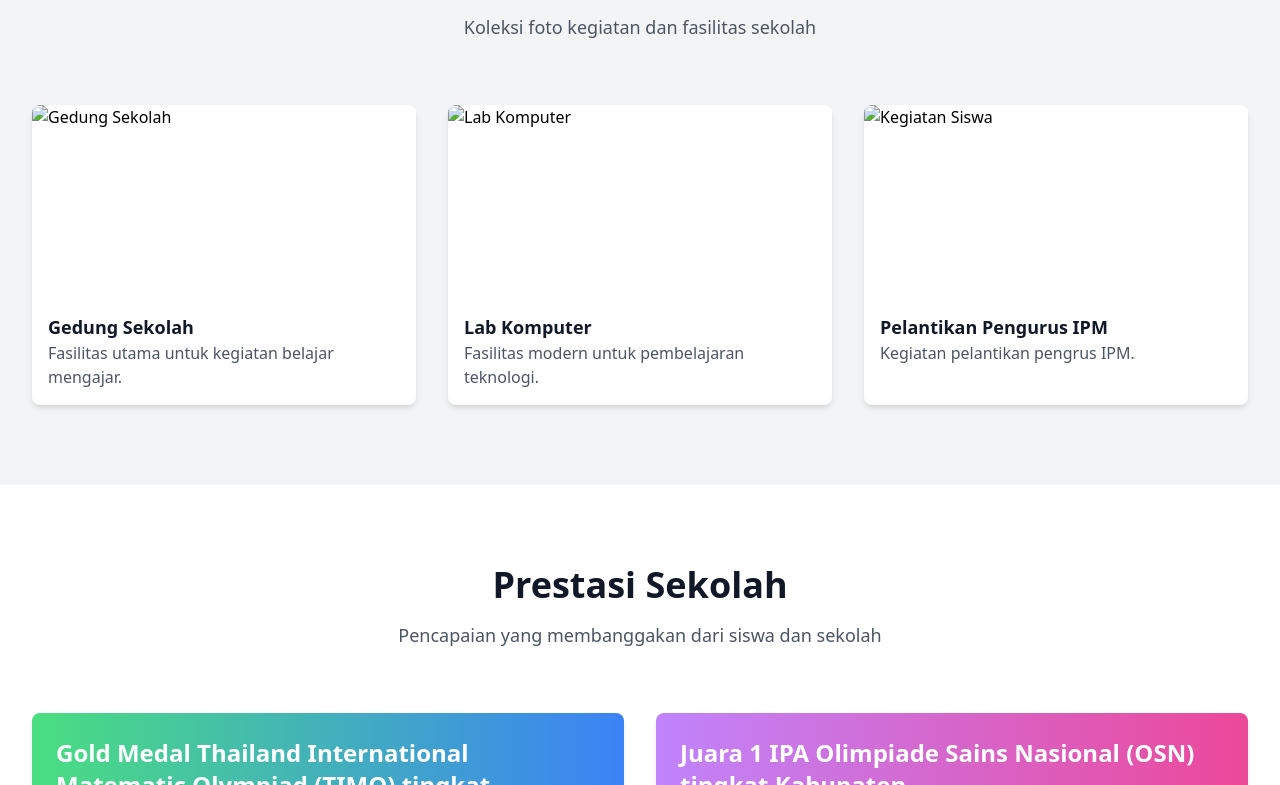
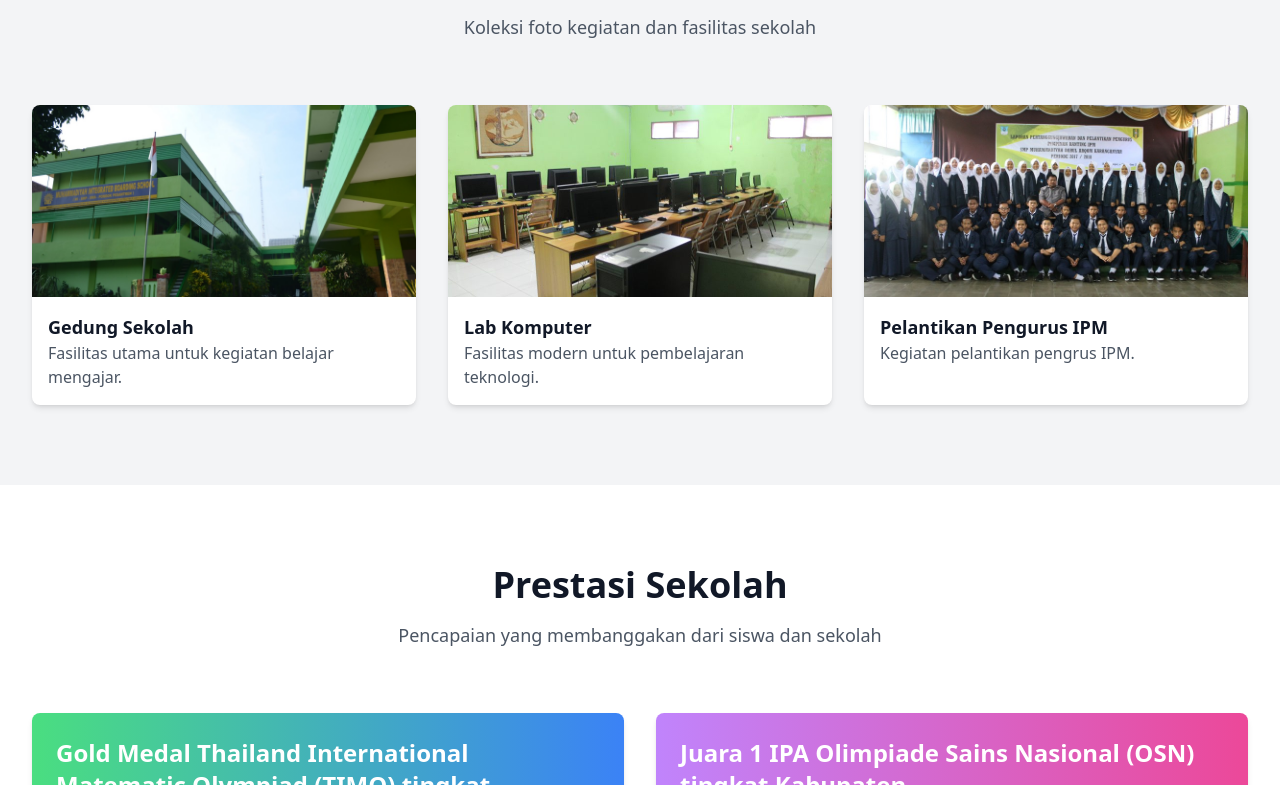
Before and after one commit to Dapoks-tech/web-da-achdan, a plain HTML site: page index.html in a window 1280 px wide. Shown: the part 1059-1844 px from the top of the page. Drawn offline with nearby package versions, Linux system fonts and the light colour scheme; the site is published under a folder, as on GitHub Pages, so addresses that start at the root find nothing.

Commit message:
Update index.html

```diff
--- a/index.html
+++ b/index.html
@@ -25,7 +25,7 @@
             <div class="flex justify-between h-16">
                 <div class="flex items-center">
                     <div class="flex-shrink-0 flex items-center">
-                        <img src="/gambar/Logoberanda/images logo.jpg" alt="Logo Sekolah" class="w-10 h-10 rounded-full mr-3">
+                        <img src="./gambar/Logoberanda/images logo.jpg" alt="Logo Sekolah" class="w-10 h-10 rounded-full mr-3">
                         <h1 class="text-xl font-bold text-primary">SMP MUHAMADIYAH DARUL ARQOM</h1>
                     </div>
                 </div>
@@ -100,21 +100,21 @@
             </div>
             <div class="grid grid-cols-1 md:grid-cols-2 lg:grid-cols-3 gap-8">
                 <div class="bg-white rounded-lg shadow-md overflow-hidden">
-                    <img src="/gambar/Logoberanda/DSC_0581.jpg" alt="Gedung Sekolah" class="w-full h-48 object-cover">
+                    <img src="./gambar/Logoberanda/DSC_0581.jpg" alt="Gedung Sekolah" class="w-full h-48 object-cover">
                     <div class="p-4">
                         <h3 class="text-lg font-semibold text-gray-900">Gedung Sekolah</h3>
                         <p class="text-gray-600">Fasilitas utama untuk kegiatan belajar mengajar.</p>
                     </div>
                 </div>
                 <div class="bg-white rounded-lg shadow-md overflow-hidden">
-                    <img src="/gambar/gallery/labkom.jpg" alt="Lab Komputer" class="w-full h-48 object-cover">
+                    <img src="./gambar/gallery/labkom.jpg" alt="Lab Komputer" class="w-full h-48 object-cover">
                     <div class="p-4">
                         <h3 class="text-lg font-semibold text-gray-900">Lab Komputer</h3>
                         <p class="text-gray-600">Fasilitas modern untuk pembelajaran teknologi.</p>
                     </div>
                 </div>
                 <div class="bg-white rounded-lg shadow-md overflow-hidden">
-                    <img src="/gambar/gallery/Pelatikan pengrus IPM.jpg" alt="Kegiatan Siswa" class="w-full h-48 object-cover">
+                    <img src="./gambar/gallery/Pelatikan pengrus IPM.jpg" alt="Kegiatan Siswa" class="w-full h-48 object-cover">
                     <div class="p-4">
                         <h3 class="text-lg font-semibold text-gray-900">Pelantikan Pengurus IPM</h3>
                         <p class="text-gray-600">Kegiatan pelantikan pengrus IPM.</p>
```
